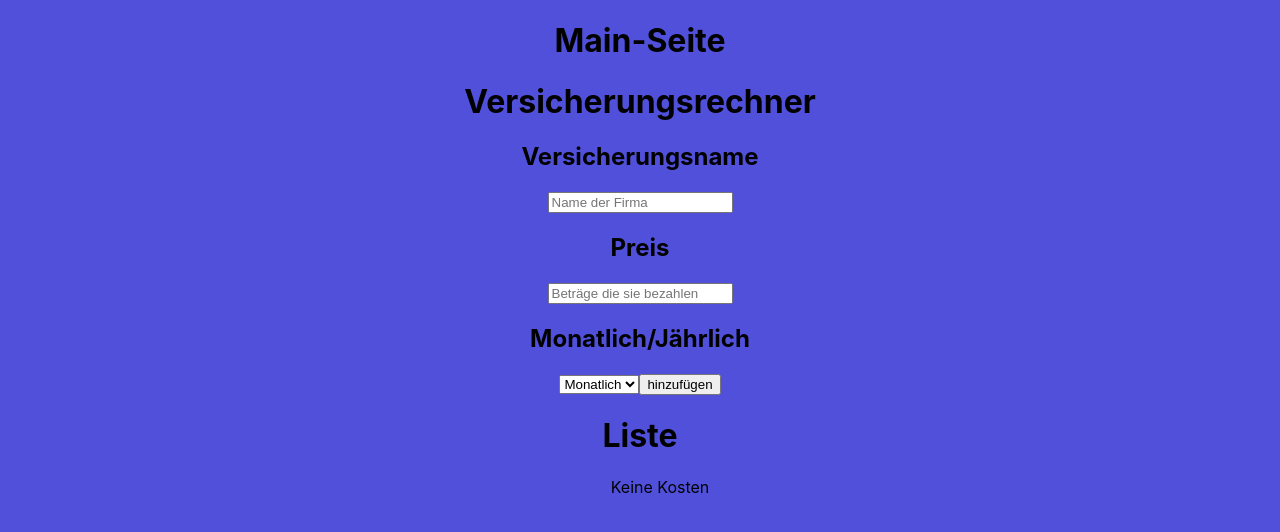
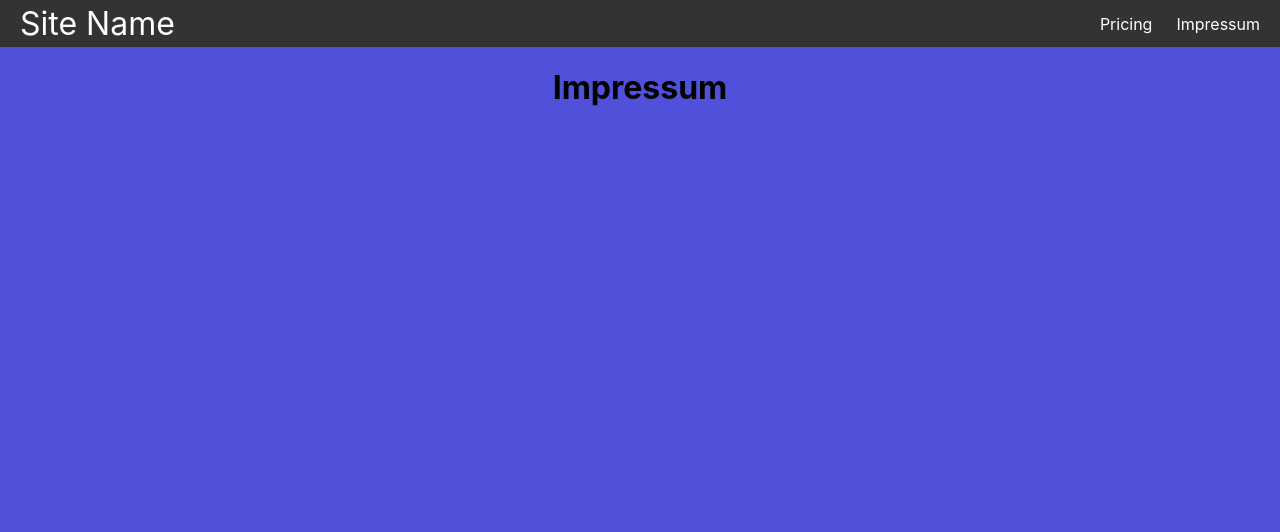
Before and after one commit to justindavidcalle/versicherungsrechner, a React (Create React App) app: page /imprint in a window 1280 px wide. Shown: the top 532 px of the page. Built offline with nearby package versions, Linux system fonts and the light colour scheme.

Commit message:
Router hinzugefügt
Router fungiert nun durch Navbar mit Main, Impressum, Pricing(Beispielslink)

```diff
--- a/package.json
+++ b/package.json
@@ -8,6 +8,7 @@
     "@testing-library/user-event": "^13.5.0",
     "react": "^18.2.0",
     "react-dom": "^18.2.0",
+    "react-router-dom": "^6.11.1",
     "react-scripts": "5.0.1",
     "web-vitals": "^2.1.4"
   },
--- a/src/App.js
+++ b/src/App.js
@@ -1,12 +1,24 @@
 import logo from './logo.svg';
 import './App.css';
 import Main from './pages/main';
+import Navbar from './components/Navbar';
+import Pricing from './pages/pricing';
+import Imprint from './pages/imprint';
+import { Route, Routes } from 'react-router-dom';
 
 function App() {
+
   return (
-    <div className="App">
-      <Main/>
+    <>
+    <Navbar/>
+    <div className='container'>
+      <Routes>
+      <Route path="/" element={<Main/>} />
+      <Route path="/pricing" element={<Pricing/>} />
+      <Route path="/imprint" element={<Imprint/>} />
+      </Routes>
     </div>
+    </>
   );
 }
 
--- /dev/null
+++ b/src/components/Navbar.jsx
@@ -0,0 +1,28 @@
+import { Link, useMatch, useResolvedPath } from "react-router-dom"
+
+export default function Navbar(){
+
+
+    return(
+        <nav className="nav">
+            <Link to="/" className="site-title">Site Name</Link>
+            <ul>
+
+                <CustomLink to="/pricing">Pricing</CustomLink>
+                <CustomLink to="/imprint">Impressum</CustomLink>
+            </ul>
+        </nav>
+    )
+}
+
+function CustomLink({to, children, ...props}){
+    const resolvedPath = useResolvedPath(to)
+    const isActive = useMatch({path: resolvedPath.pathname, end: true})
+    return(
+        <>
+        <li className={isActive === to ? "active" : ""}>
+            <Link to={to} {...props}>{children}</Link>
+        </li>
+        </>
+    )
+}
--- a/src/css/main.css
+++ b/src/css/main.css
@@ -1,3 +1,54 @@
+*{
+    box-sizing: border-box;
+}
+
 body{
+    margin: 0;
     background-color: #5050DB;
 }
+
+.container {
+    margin: 1rem;
+    text-align: center;
+}
+
+.nav{
+    background-color: #333;
+    color: white;
+    display: flex;
+    justify-content: space-between;
+    align-items: stretch;
+    gap: 2rem;
+    padding: 0 1rem;
+}
+
+.nav ul{
+    padding: 0;
+    margin: 0;
+    list-style: none;
+    display: flex;
+    gap: 1rem;
+
+}
+
+.site-title {
+    font-size: 2rem;
+}
+
+.nav a{
+    color: inherit;
+    text-decoration: none;
+    height: 100%;
+    display: flex;
+    align-items: center;
+    padding: .25rem;
+}
+
+.nav li.active {
+    background-color: #555;
+
+}
+
+.nav li:hover{
+    background-color: #777;
+}
--- a/src/index.js
+++ b/src/index.js
@@ -3,11 +3,14 @@ import ReactDOM from 'react-dom/client';
 import './index.css';
 import App from './App';
 import reportWebVitals from './reportWebVitals';
+import { BrowserRouter } from 'react-router-dom';
 
 const root = ReactDOM.createRoot(document.getElementById('root'));
 root.render(
   <React.StrictMode>
-    <App />
+    <BrowserRouter>
+      <App />
+    </BrowserRouter>
   </React.StrictMode>
 );
 
--- /dev/null
+++ b/src/pages/imprint.jsx
@@ -0,0 +1,7 @@
+export default function Imprint(){
+    return(
+        <>
+        <h1>Impressum</h1>
+        </>
+    )
+}
--- /dev/null
+++ b/src/pages/pricing.jsx
@@ -0,0 +1,7 @@
+export default function Pricing(){
+    return(
+        <>
+        <h1>Pricing</h1>
+        </>
+    )
+}
```
Also changed, not shown: src/components/navbar.js (deleted), src/pages/main.jsx (renamed from src/pages/main.js), 1 other file (tests, documents, lock files or other folders).
